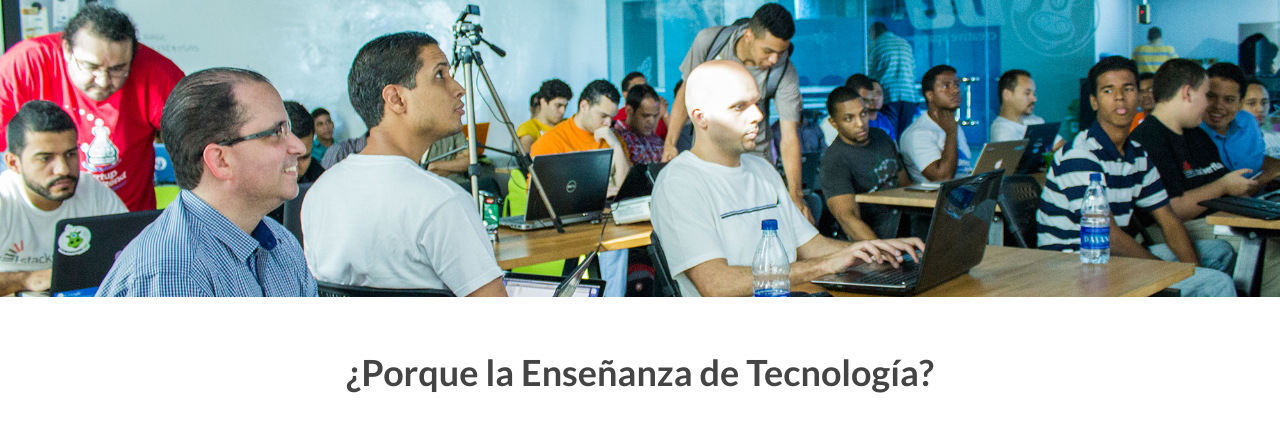
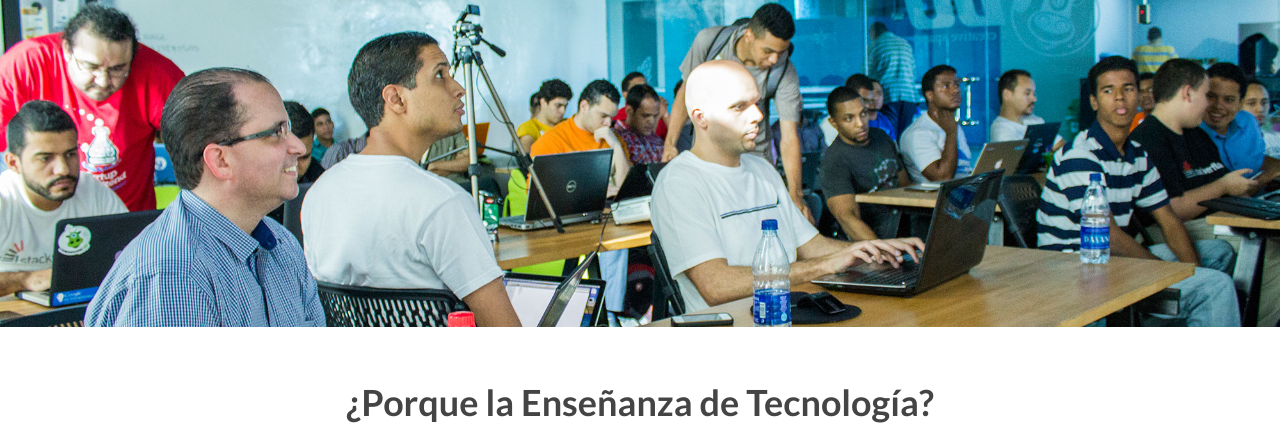
Before and after one commit to xpostudio4/metacommunity, a website: page views/index.html in a window 1280 px wide. Shown: the part 358-800 px from the top of the page. Drawn offline with nearby package versions, Linux system fonts and the light colour scheme; files that its build step writes are made by us from their sources; files whose address does not match are found by name.

Commit message:
ref issue #4, fix height for hero element

```diff
--- a/assets/scss/main.scss
+++ b/assets/scss/main.scss
@@ -169,6 +169,7 @@ footer {
 	background: url('../img/hero.jpg') no-repeat;
 	padding: 200px 0px 300px;
 	background-size: cover;
+	height: 100%;
 
 	@media (max-width: $xs) {
 		padding: 100px 0px;
--- a/views/index.html
+++ b/views/index.html
@@ -4,7 +4,7 @@
 
 {% block content %}
 
-<div class="hero">
+<div class="hero uk-height-viewport">
   <div class="uk-container uk-container-center">
     <div class="uk-grid">
       <div class="uk-width-medium-1-1">
```
Also changed, not shown: assets/css/main.css, assets/css/main.min.css.
